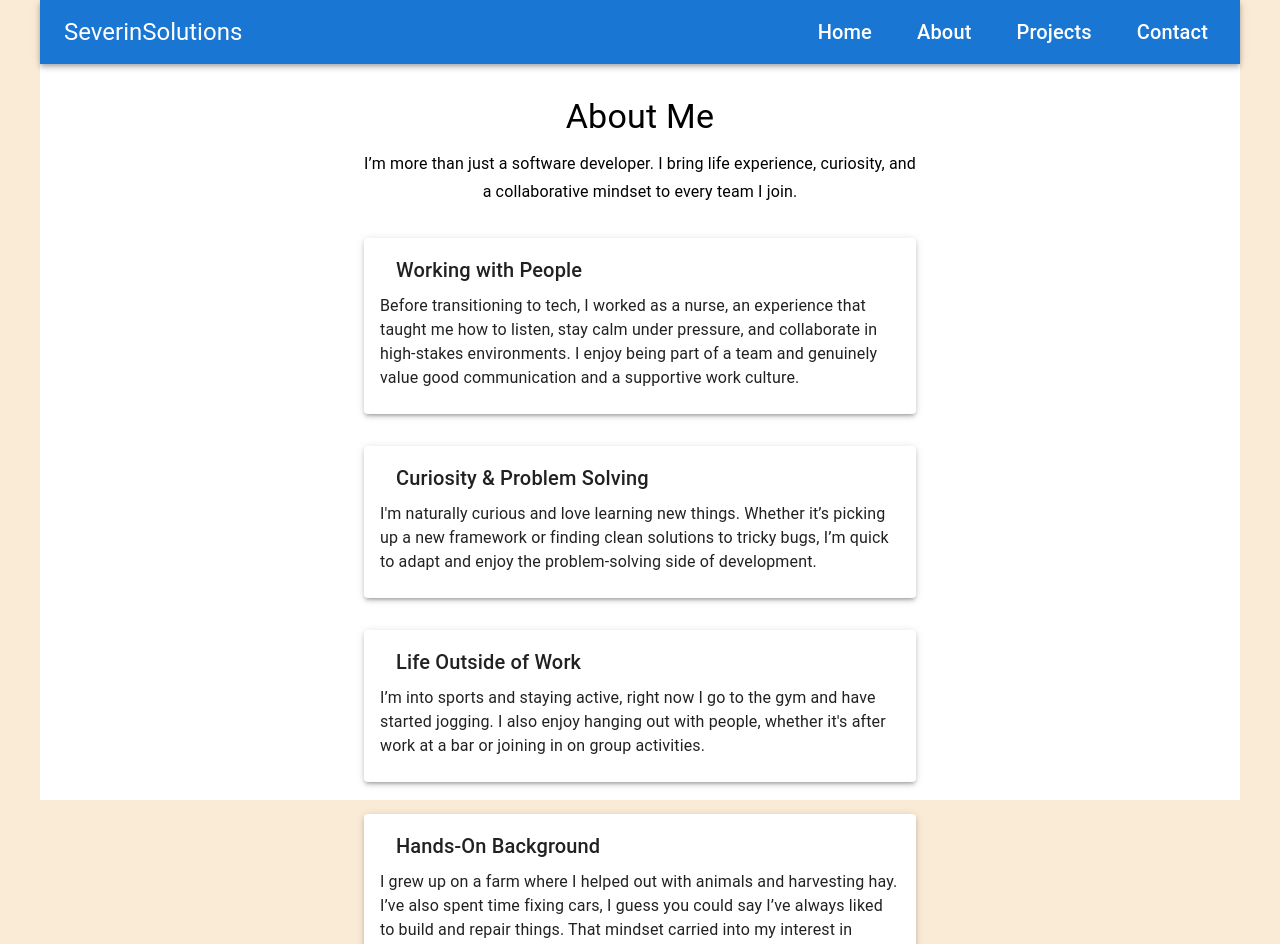
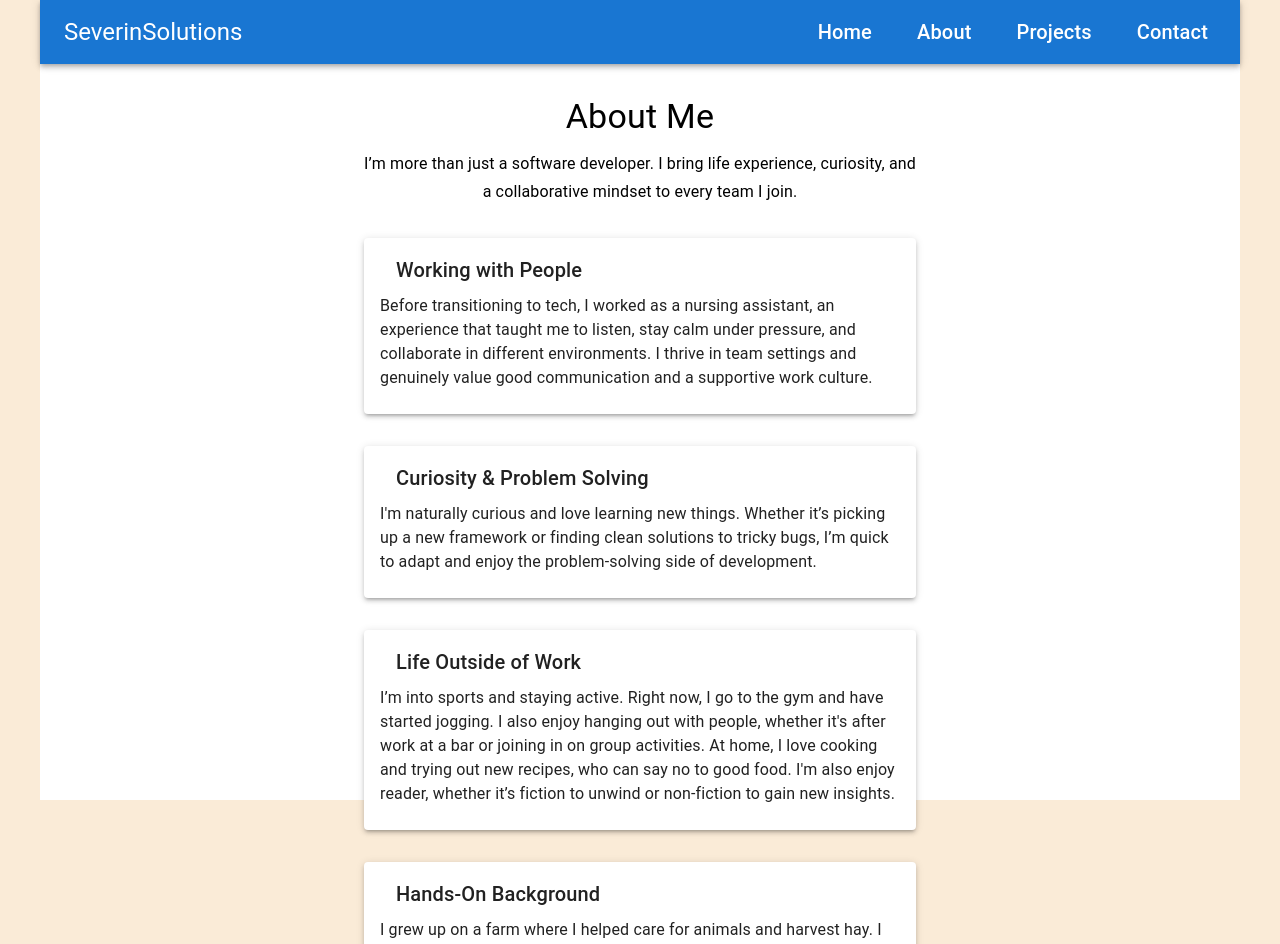
Before and after one commit to SeverinSolutions/severinsolutions.github.io, a React (Vite) app: page /about in a window 1280 px wide. Shown: the top 944 px of the page. Built offline with nearby package versions, Linux system fonts and the light colour scheme; some icons are missing.

Commit message:
update: content on about page

```diff
--- a/src/pages/About.tsx
+++ b/src/pages/About.tsx
@@ -1,9 +1,9 @@
-import React from 'react';
-import { Container, Typography, Card, CardContent, Box } from '@mui/material';
-import PeopleIcon from '@mui/icons-material/People';
-import SportsSoccerIcon from '@mui/icons-material/SportsSoccer';
-import EngineeringIcon from '@mui/icons-material/Engineering';
-import FavoriteIcon from '@mui/icons-material/Favorite';
+import React from "react";
+import { Container, Typography, Card, CardContent, Box } from "@mui/material";
+import PeopleIcon from "@mui/icons-material/People";
+import EngineeringIcon from "@mui/icons-material/Engineering";
+import FavoriteIcon from "@mui/icons-material/Favorite";
+import BuildIcon from "@mui/icons-material/Build";
 
 const About: React.FC = () => {
   return (
@@ -11,54 +11,74 @@ const About: React.FC = () => {
       <Typography variant="h4" component="h1" gutterBottom align="center">
         About Me
       </Typography>
-      <Typography variant="subtitle1" component="h2" gutterBottom align="center">
-        I’m more than just a software developer. I bring life experience, curiosity, and a collaborative mindset to every team I join.
+      <Typography
+        variant="subtitle1"
+        component="h2"
+        gutterBottom
+        align="center"
+      >
+        I’m more than just a software developer. I bring life experience,
+        curiosity, and a collaborative mindset to every team I join.
       </Typography>
 
-      <Card sx={{ mt: 4, width: '100%', boxShadow: 3 }}>
+      <Card sx={{ mt: 4, width: "100%", boxShadow: 3 }}>
         <CardContent>
           <Box display="flex" alignItems="center" mb={1}>
-            <PeopleIcon sx={{ color: 'primary.main', mr: 1 }} />
+            <PeopleIcon sx={{ color: "primary.main", mr: 1 }} />
             <Typography variant="h6">Working with People</Typography>
           </Box>
           <Typography variant="body1">
-            Before transitioning to tech, I worked as a nurse, an experience that taught me how to listen, stay calm under pressure, and collaborate in high-stakes environments. I enjoy being part of a team and genuinely value good communication and a supportive work culture.
+            Before transitioning to tech, I worked as a nursing assistant, an
+            experience that taught me to listen, stay calm under pressure, and
+            collaborate in different environments. I thrive in team settings and
+            genuinely value good communication and a supportive work culture.
           </Typography>
         </CardContent>
       </Card>
 
-      <Card sx={{ mt: 4, width: '100%', boxShadow: 3 }}>
+      <Card sx={{ mt: 4, width: "100%", boxShadow: 3 }}>
         <CardContent>
           <Box display="flex" alignItems="center" mb={1}>
-            <EngineeringIcon sx={{ color: 'primary.main', mr: 1 }} />
+            <EngineeringIcon sx={{ color: "primary.main", mr: 1 }} />
             <Typography variant="h6">Curiosity & Problem Solving</Typography>
           </Box>
           <Typography variant="body1">
-            I'm naturally curious and love learning new things. Whether it’s picking up a new framework or finding clean solutions to tricky bugs, I’m quick to adapt and enjoy the problem-solving side of development.
+            I'm naturally curious and love learning new things. Whether it’s
+            picking up a new framework or finding clean solutions to tricky
+            bugs, I’m quick to adapt and enjoy the problem-solving side of
+            development.
           </Typography>
         </CardContent>
       </Card>
 
-      <Card sx={{ mt: 4, width: '100%', boxShadow: 3 }}>
+      <Card sx={{ mt: 4, width: "100%", boxShadow: 3 }}>
         <CardContent>
           <Box display="flex" alignItems="center" mb={1}>
-            <SportsSoccerIcon sx={{ color: 'primary.main', mr: 1 }} />
+            <FavoriteIcon sx={{ color: "primary.main", mr: 1 }} />
             <Typography variant="h6">Life Outside of Work</Typography>
           </Box>
           <Typography variant="body1">
-            I’m into sports and staying active, right now I go to the gym and have started jogging. I also enjoy hanging out with people, whether it's after work at a bar or joining in on group activities.
+            I’m into sports and staying active. Right now, I go to the gym and
+            have started jogging. I also enjoy hanging out with people, whether
+            it's after work at a bar or joining in on group activities. At home,
+            I love cooking and trying out new recipes, who can say no to good
+            food. I'm also enjoy reader, whether it’s fiction to unwind or
+            non-fiction to gain new insights.
           </Typography>
         </CardContent>
       </Card>
 
-      <Card sx={{ mt: 4, width: '100%', boxShadow: 3 }}>
+      <Card sx={{ mt: 4, width: "100%", boxShadow: 3 }}>
         <CardContent>
           <Box display="flex" alignItems="center" mb={1}>
-            <FavoriteIcon sx={{ color: 'primary.main', mr: 1 }} />
+            <BuildIcon sx={{ color: "primary.main", mr: 1 }} />
             <Typography variant="h6">Hands-On Background</Typography>
           </Box>
           <Typography variant="body1">
-            I grew up on a farm where I helped out with animals and harvesting hay. I’ve also spent time fixing cars, I guess you could say I’ve always liked to build and repair things. That mindset carried into my interest in software and engineering.
+            I grew up on a farm where I helped care for animals and harvest hay.
+            I also spent time fixing cars. I guess you could say I’ve always
+            liked to build and repair things. That mindset naturally evolved
+            into an interest in software and engineering.
           </Typography>
         </CardContent>
       </Card>
--- a/src/pages/Home.tsx
+++ b/src/pages/Home.tsx
@@ -7,7 +7,6 @@ import {
   List,
   ListItem,
   ListItemText,
-  Divider
 } from '@mui/material';
 import WorkIcon from '@mui/icons-material/Work';
 import InfoIcon from '@mui/icons-material/Info';
```
